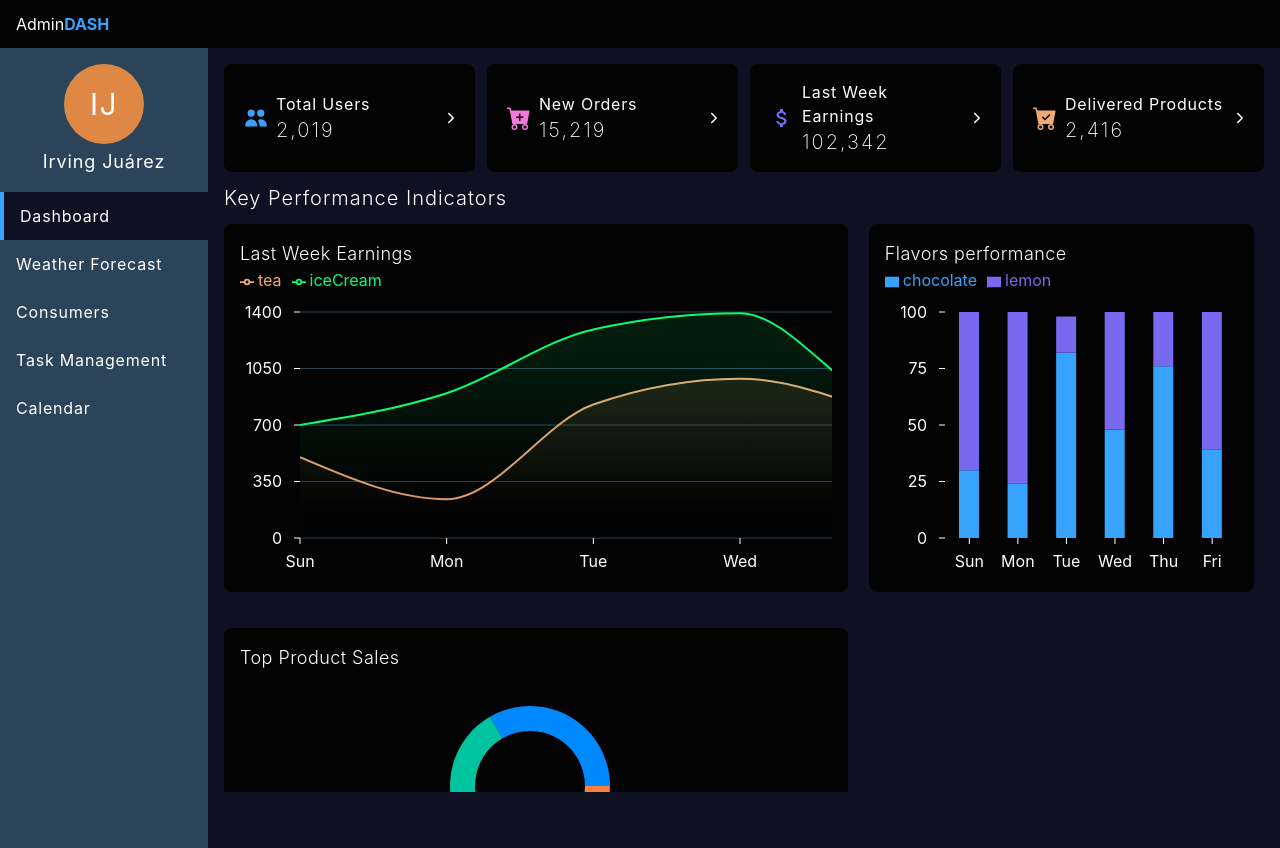
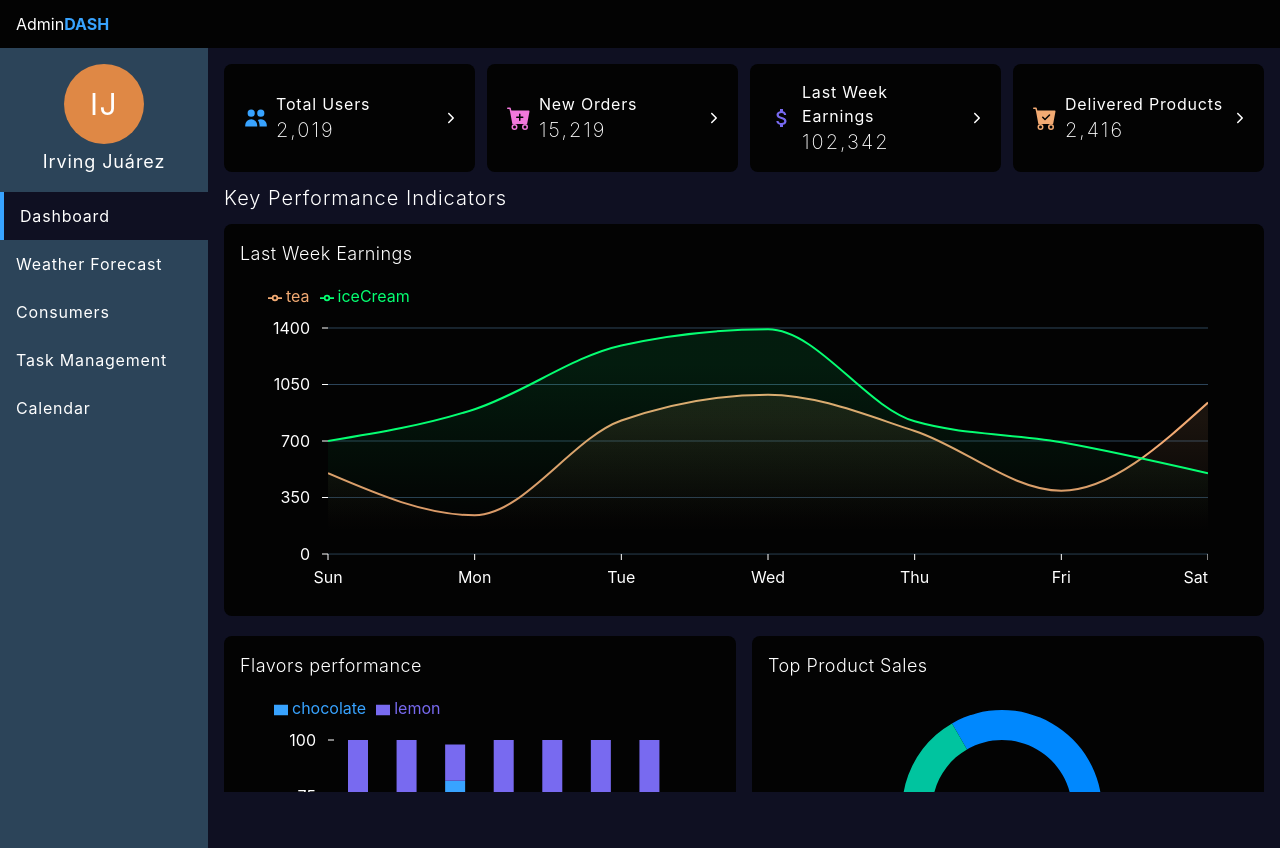
Before and after one commit to irvingvjuarez/admin-dash, a React (Vite) app: page / in a window 1280 px wide. Built offline with nearby package versions, Linux system fonts and the light colour scheme.

Commit message:
Responsive added to pie chart and Home page almost finished

```diff
--- a/src/charts/ChartPie.tsx
+++ b/src/charts/ChartPie.tsx
@@ -27,8 +27,8 @@ const ChartPie: React.FC = (): JSX.Element => {
           <Pie
             data={data}
             dataKey="value"
-            innerRadius={55}
-            outerRadius={80}
+            innerRadius={70}
+            outerRadius={100}
             strokeWidth={0}
             paddingAngle={0}
 
--- a/src/charts/ChartStackedBar.tsx
+++ b/src/charts/ChartStackedBar.tsx
@@ -3,7 +3,7 @@ import { DATA } from "../data"
 
 const ChartStackedBar: React.FC = (): JSX.Element => {
   return(
-    <section className="chart max-w-[450px]">
+    <section className="chart w-full">
       <h2 className="chart__title">Flavors performance</h2>
 
       <article className="chart__container scrollbar">
--- a/src/containers/Layout/index.tsx
+++ b/src/containers/Layout/index.tsx
@@ -18,7 +18,7 @@ const Layout: React.FC<LayoutProps> = ({ children }): JSX.Element => {
           <Sidebar />
         </section>
 
-        <section className="w-full h-[93vh] p-4 pb-5 overflow-y-auto">
+        <section className="w-full h-[93vh] p-4 pb-5 overflow-y-auto scrollbar">
           {children}
         </section>
       </section>
--- a/src/index.css
+++ b/src/index.css
@@ -7,20 +7,24 @@
 }
 
 .chart{
-  @apply w-full p-4 bg-primary-strong rounded-lg overflow-x-hidden mb-5;
+  @apply w-full p-4 bg-primary-strong rounded-lg overflow-x-hidden mb-5 lg:flex lg:flex-col lg:items-center;
 }
 
 .chart__title {
-  @apply text-lg tracking-wide font-light;
+  @apply text-lg tracking-wide font-light lg:w-full text-start lg:mb-4;
 }
 
 .chart__container {
-  @apply scrollbar overflow-x-auto pb-4 pr-3;
+  @apply scrollbar overflow-x-auto pb-4 pr-3 lg:overflow-hidden;
+}
+
+.double-chart-grid{
+  @apply md:grid md:grid-cols-2 md:gap-4;
 }
 
 /* Scrollbar class */
 .scrollbar::-webkit-scrollbar {
-  width: 20px;
+  width: 9px;
   height: 7px;
 }
 
--- a/src/pages/Home/index.tsx
+++ b/src/pages/Home/index.tsx
@@ -21,8 +21,8 @@ const Home: React.FC = (): JSX.Element => {
       <section>
         <h2 className="text-xl mb-3 font-light tracking-wider">Key Performance Indicators</h2>
 
-        <article className="lg:grid grid-cols-[60%_37%] gap-[2%]">
-          <ChartArea title="Last Week Earnings" />
+        <ChartArea title="Last Week Earnings" />
+        <article className="double-chart-grid">
           <ChartStackedBar />
           <ChartPie />
         </article>
```
